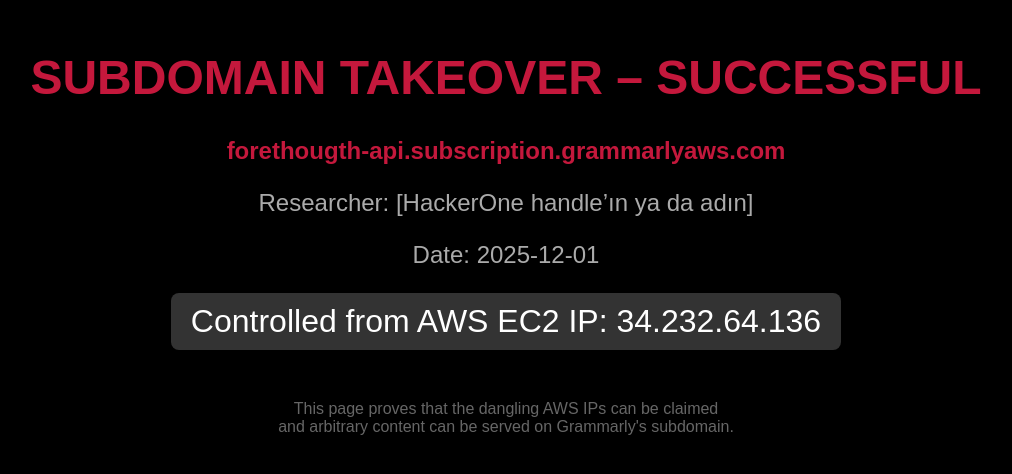
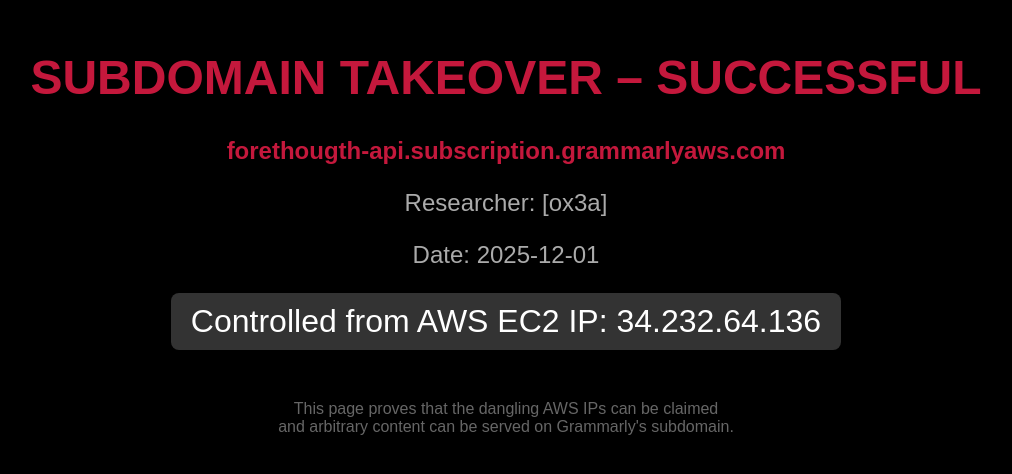
Before and after one commit to ox3adie1/takeover-proof, a plain HTML site: page index.html in a window 1280 px wide. Shown: the part 142-616 px from the top of the page, without its empty margins (134-1146 px from the left). Drawn offline with Linux system fonts and the light colour scheme.

Commit message:
Update index.html

```diff
--- a/index.html
+++ b/index.html
@@ -13,7 +13,7 @@
 <body>
   <h1>SUBDOMAIN TAKEOVER – SUCCESSFUL</h1>
   <h2>forethougth-api.subscription.grammarlyaws.com</h2>
-  <p style="font-size:1.5em; color:#aaa;">Researcher: [HackerOne handle’ın ya da adın]</p>
+  <p style="font-size:1.5em; color:#aaa;">Researcher: [ox3a]</p>
   <p style="font-size:1.5em; color:#aaa;">Date: 2025-12-01</p>
   <div class="ip">Controlled from AWS EC2 IP: 34.232.64.136</div>
   <p style="margin-top:50px; color:#666;">
```
